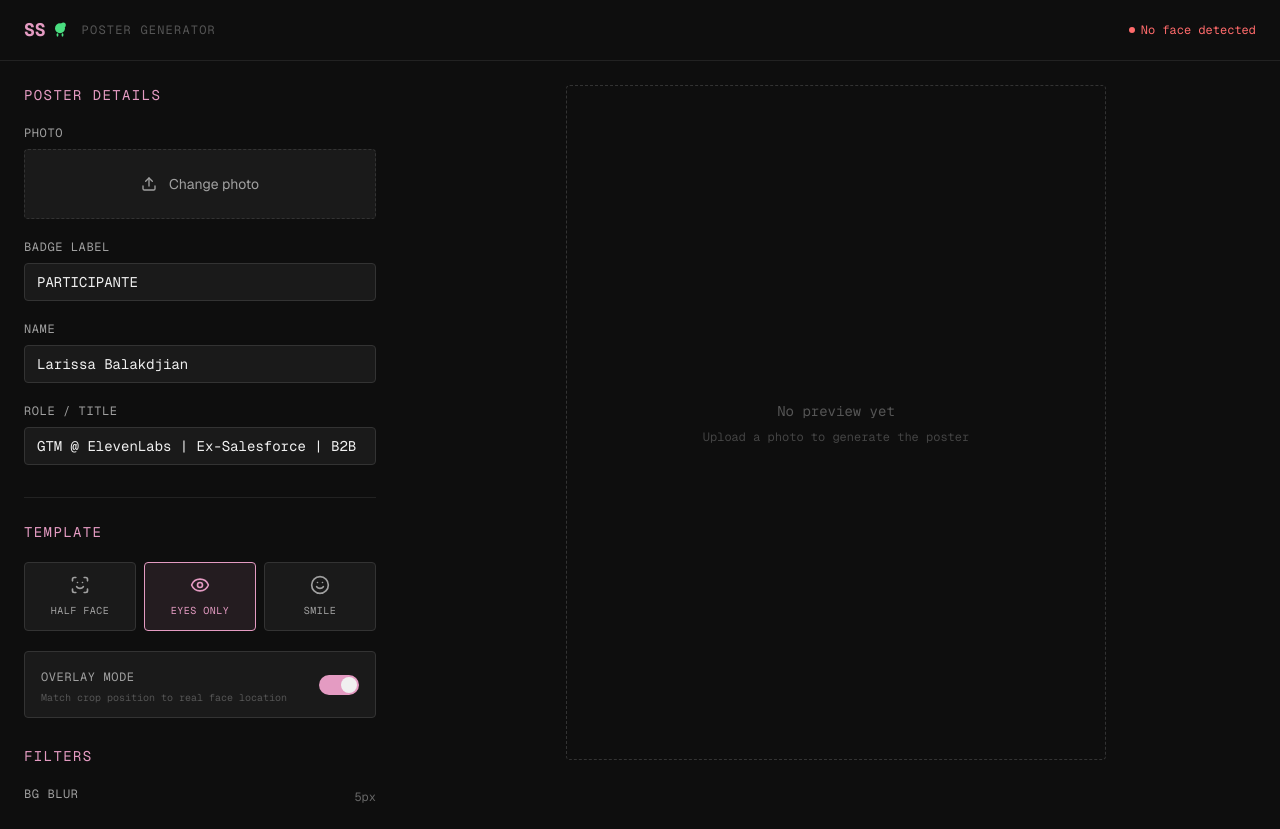
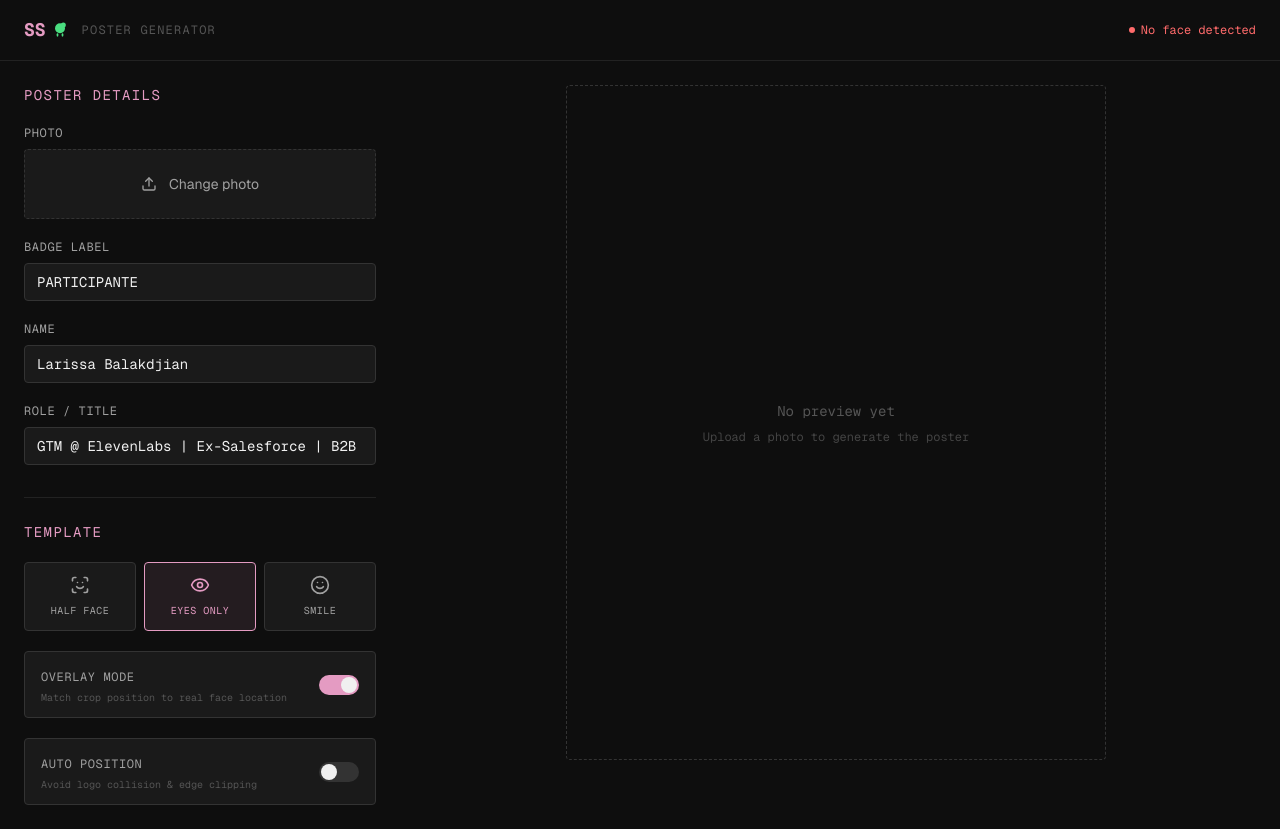
Before and after one commit to Railly/v0-she-ships-poster, a Next.js app: page / in a window 1280 px wide. Built offline with nearby package versions, Linux system fonts and the light colour scheme.

Commit message:
feat: add auto-position toggle for detection box\n\nIntroduce 'autoPosition' to nudge box below logo on overlap.

```diff
--- a/app/page.tsx
+++ b/app/page.tsx
@@ -27,6 +27,7 @@ const DEFAULT_FILTER: FilterSettings = {
   faceTintOpacity: 0.66,
   accentColor: "#e49bc2",
   overlay: true,
+  autoPosition: false,
 }
 
 function loadImage(src: string): Promise<HTMLImageElement> {
--- a/components/poster-controls.tsx
+++ b/components/poster-controls.tsx
@@ -104,6 +104,34 @@ export function PosterControls({
           <span className="sr-only">Toggle overlay mode</span>
         </button>
       </div>
+
+      {/* Auto-position toggle */}
+      {filter.overlay && (
+        <div className="flex items-center justify-between rounded border border-[#333] bg-[#1a1a1a] px-4 py-3">
+          <div>
+            <span className="text-xs font-mono uppercase tracking-wider text-[#a0a0a0]">
+              Auto Position
+            </span>
+            <p className="text-[10px] font-mono text-[#555] mt-0.5">
+              Avoid logo collision & edge clipping
+            </p>
+          </div>
+          <button
+            type="button"
+            onClick={() => updateFilter("autoPosition", !filter.autoPosition)}
+            className={`relative w-10 h-5 rounded-full transition-colors cursor-pointer ${
+              filter.autoPosition ? "bg-[#E49BC2]" : "bg-[#333]"
+            }`}
+          >
+            <span
+              className={`absolute top-0.5 left-0.5 h-4 w-4 rounded-full bg-[#f0f0f0] transition-transform ${
+                filter.autoPosition ? "translate-x-5" : "translate-x-0"
+              }`}
+            />
+            <span className="sr-only">Toggle auto position</span>
+          </button>
+        </div>
+      )}
 
       {/* Processing indicator */}
       {isProcessing && (
--- a/lib/canvas-renderer.ts
+++ b/lib/canvas-renderer.ts
@@ -165,10 +165,31 @@ export function renderPoster(canvas: HTMLCanvasElement, options: PosterOptions):
     )
     boxX = nat.x; boxY = nat.y; boxW = nat.w; boxH = nat.h
 
-    // NO clamping in overlay mode. The box position MUST match the
-    // BG exactly. If the box extends beyond the canvas edges, the
-    // canvas clips it naturally -- the visible portion still aligns
-    // perfectly with the BG face behind it.
+    // When autoPosition is ON, nudge the box so it doesn't collide
+    // with the logo zone at the top or get clipped by canvas edges.
+    // The BG stays static -- only the box moves. The blur makes any
+    // slight edge misalignment at the box border invisible.
+    if (filter.autoPosition) {
+      const logoZoneBottom = height * 0.12 // logo occupies ~top 12%
+      const badgeW = width * 0.05
+
+      // Push box below logo zone
+      if (boxY < logoZoneBottom) {
+        boxY = logoZoneBottom
+      }
+      // Keep box + badge within right edge
+      if (boxX + boxW + badgeW > width - margin) {
+        boxX = width - margin - boxW - badgeW
+      }
+      // Keep box within left edge
+      if (boxX < margin) {
+        boxX = margin
+      }
+      // Keep box from going below the text area (~58%)
+      if (boxY + boxH > height * 0.58) {
+        boxY = height * 0.58 - boxH
+      }
+    }
   } else {
     if (template === "half-face") {
       boxH = height * 0.55; boxW = boxH * cropAspect
--- a/lib/types.ts
+++ b/lib/types.ts
@@ -12,6 +12,7 @@ export interface FilterSettings {
   faceTintOpacity: number // 0-1, default 0.65
   accentColor: string   // default "#E49BC2"
   overlay: boolean      // whether to position crop at real face location
+  autoPosition: boolean // nudge box to avoid logo/badge clipping
 }
 
 export interface FaceBox {
```
Also changed, not shown: 1 other file (tests, documents, lock files or other folders).
